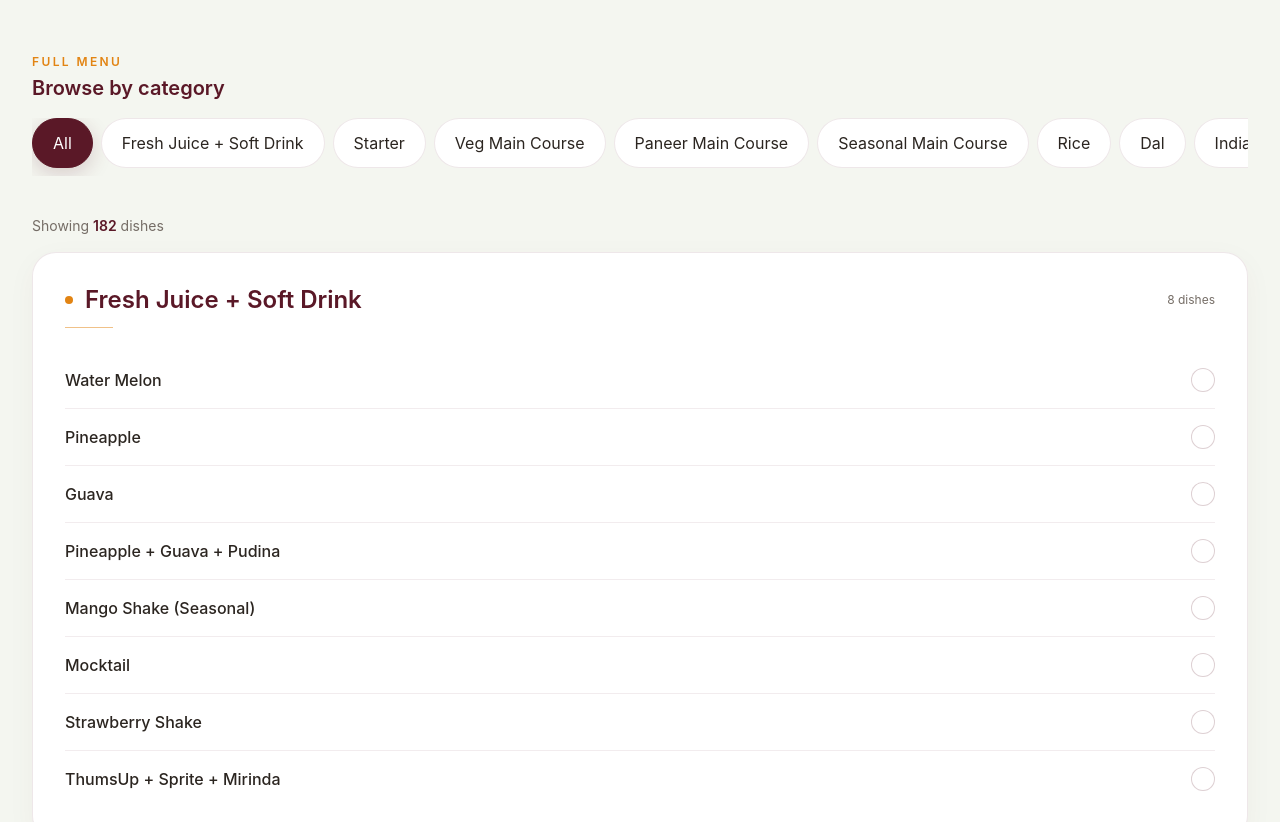
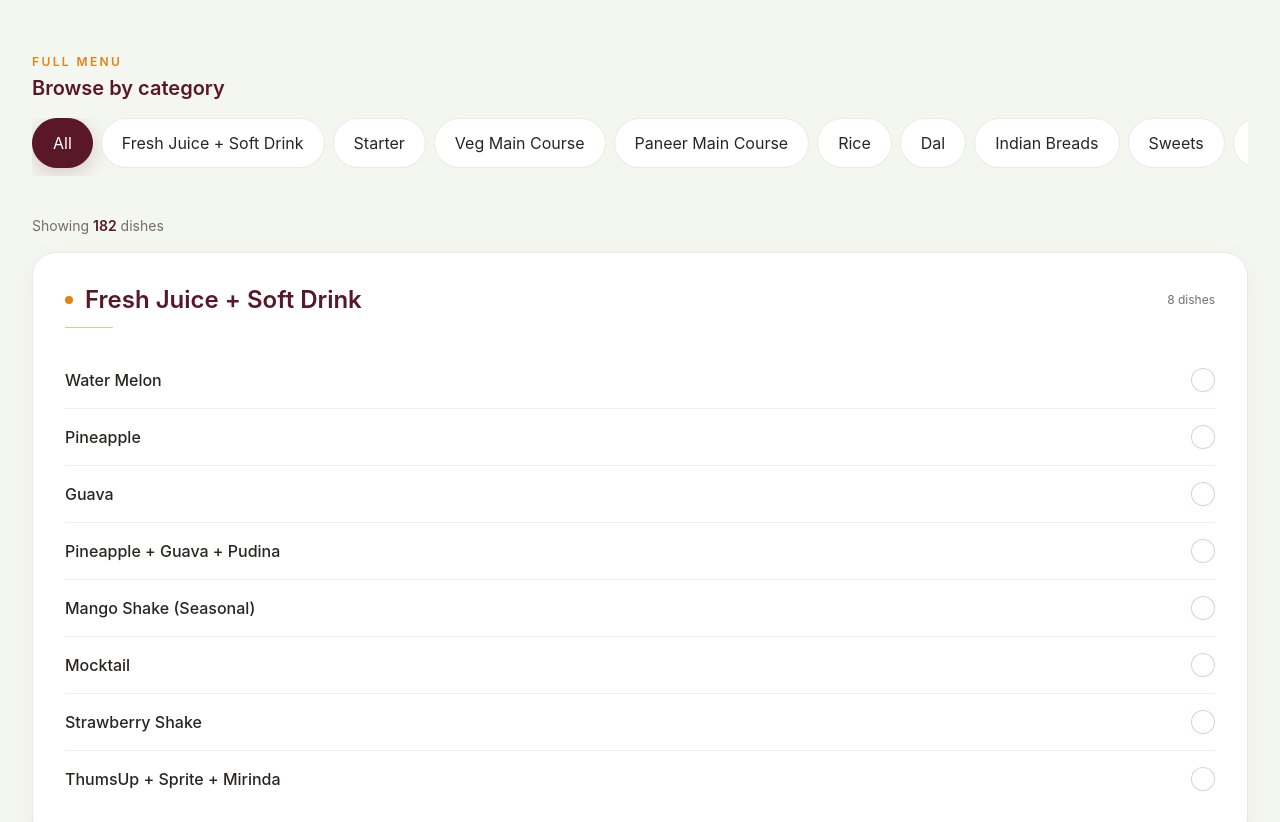
Before and after one commit to yashpatil02121/prathamesh-caters, a React (Vite) app: page / in a window 1280 px wide. Shown: the part 2479-3301 px from the top of the page. Built offline with nearby package versions, Linux system fonts and the light colour scheme.

Commit message:
Update menu.ts

```diff
--- a/src/data/menu.ts
+++ b/src/data/menu.ts
@@ -85,14 +85,7 @@ export const menu: MenuCategory[] = [
       "Paneer Palak",
       "Paneer Hyderabadi",
       "Paneer Amritsari",
-    ],
-  },
-
-  {
-    id: "seasonal-main-course",
-    title: "Seasonal Main Course",
-    items: [
-      "Undhiyu",
+      "Undhiyu (Seasonal)",
     ],
   },
 
```
